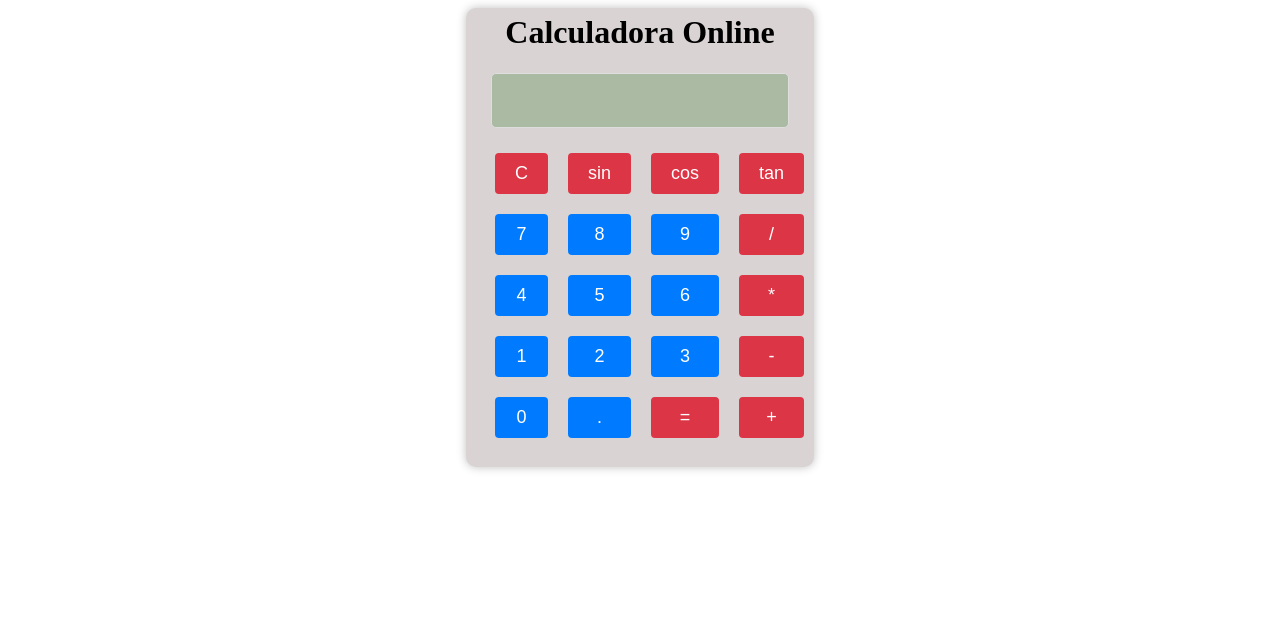
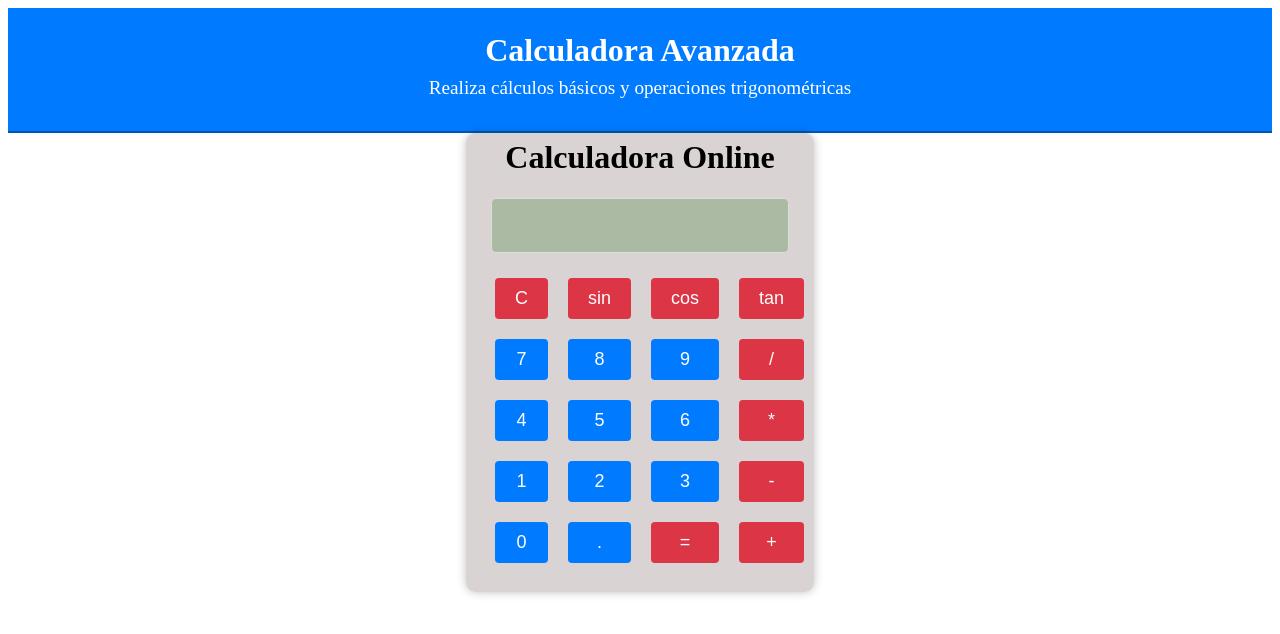
Before and after one commit to lhsarmiento/taller-espec-ing-software, a plain HTML site: page index.html in a window 1280 px wide. Drawn offline with Linux system fonts and the light colour scheme.

Commit message:
Se agrega header a la calculadora

```diff
--- a/index.html
+++ b/index.html
@@ -7,6 +7,10 @@
     <link rel="stylesheet" href="styles.css">
 </head>
 <body>
+    <header class="header">
+        <h1 class="header-title">Calculadora Avanzada</h1>
+        <p class="header-description">Realiza cálculos básicos y operaciones trigonométricas</p>
+    </header>
     <div class="calculator">
         <h1>Calculadora Online</h1>
         <input class="alinear-derecha" type="text" id="display" disabled>
--- a/styles.css
+++ b/styles.css
@@ -1,3 +1,20 @@
+.header {
+    background-color: #007BFF; /* Color de fondo azul */
+    color: #fff; /* Texto blanco para contraste */
+    text-align: center; /* Centra el contenido */
+    padding: 1.5rem; /* Espacio interno */
+    border-bottom: 2px solid #0056b3; /* Borde inferior */
+}
+
+.header-title {
+    font-size: 2rem; /* Tamaño grande para el título */
+    margin: 0; /* Sin margen adicional */
+}
+
+.header-description {
+    font-size: 1.2rem; /* Descripción un poco más pequeña */
+    margin: 0.5rem 0; /* Margen entre título y descripción */
+}
 .calculator {
     width: 300px;
     margin: 0 auto;
```
